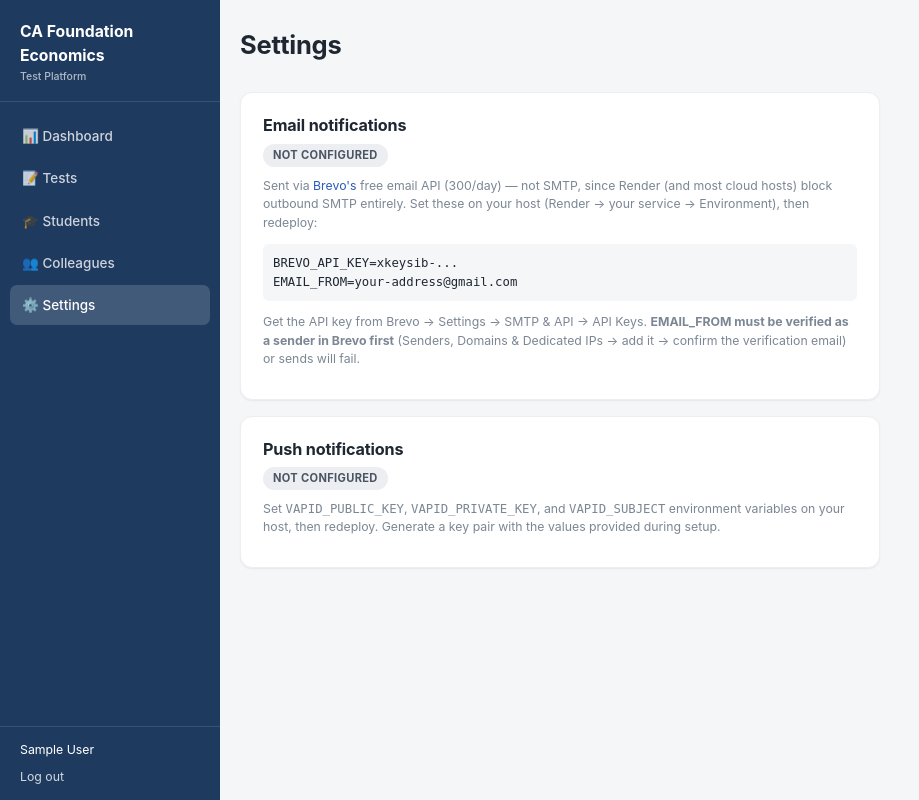
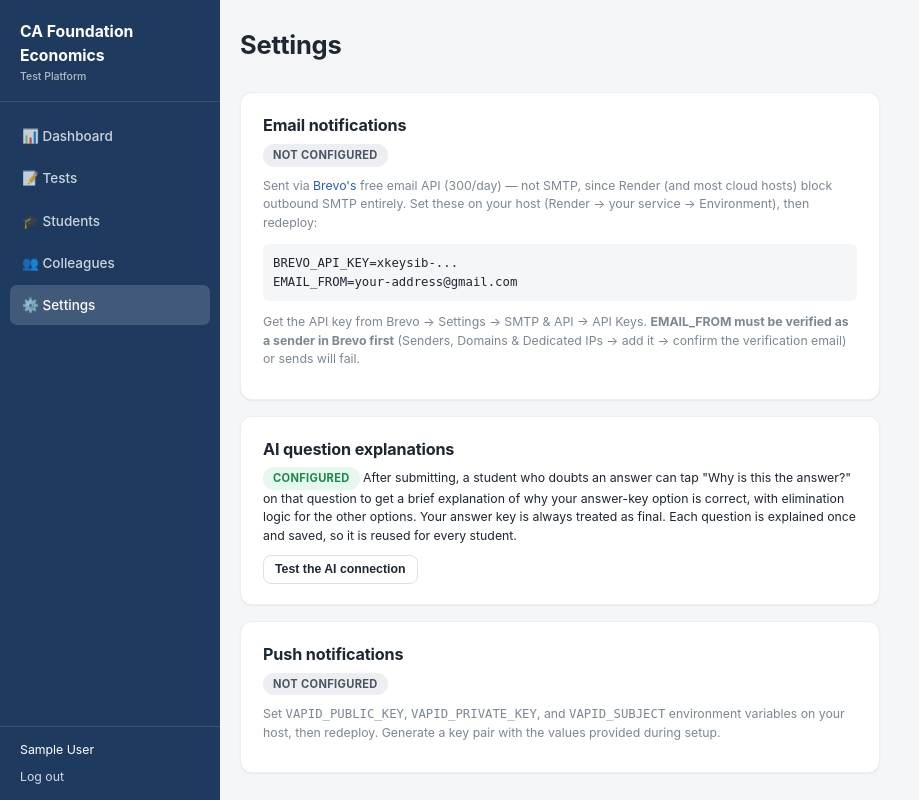
Before and after one commit to vkladdagst/ca-foundation-economics-test-platform, a Flask app: page /teacher/settings in a window 1280 px wide. Shown: the whole page, without its empty margins (0-919 px from the left). Run offline with Flask 3, Linux system fonts and the light colour scheme; the visitor is signed in with stand-in values (Sample User, id 1); data comes from the database, SQL or seed files in the repository; data that the repository does not hold is empty.

Commit message:
Add brief "Why is this the answer?" explanations for students' doubts
After submitting, a student can tap a button on any question to get a short
explanation of why the answer-key option is correct, with elimination logic
for the other options. Generated once per question via Google's free Gemini
API and saved for reuse, so quota is only spent on the first ask. Only
available after submission and where review is allowed; cleared when a
question's text, options or key change; off entirely unless GEMINI_API_KEY
is set. Teacher Settings gains a status card and a connection test.

Co-Authored-By: Claude Sonnet 5 <noreply@anthropic.com>

```diff
--- a/app/migrations.py
+++ b/app/migrations.py
@@ -26,6 +26,7 @@ logger = logging.getLogger(__name__)
 _ADDITIVE_COLUMNS = [
     ("tests", "target_batches_json", "TEXT"),
     ("tests", "chapter", "VARCHAR(150)"),
+    ("questions", "ai_explanation", "TEXT"),
 ]
 
 # (table, column, new_sql_type) — widen an existing column that turned out to
--- a/app/models.py
+++ b/app/models.py
@@ -180,6 +180,10 @@ class Question(db.Model):
     marks = db.Column(db.Float, nullable=False, default=1.0)
     negative_marks = db.Column(db.Float, nullable=False, default=0.0)
     explanation = db.Column(db.Text)
+    # Option-by-option explanation generated on demand the first time any
+    # student asks, then reused for everyone. Cleared whenever the question,
+    # its options or its correct answer are edited.
+    ai_explanation = db.Column(db.Text)
 
     responses = db.relationship("Response", backref="question", lazy="dynamic", cascade="all, delete-orphan")
 
--- a/app/teacher/routes.py
+++ b/app/teacher/routes.py
@@ -11,7 +11,7 @@ from werkzeug.utils import secure_filename
 from app.decorators import teacher_required
 from app.extensions import db
 from app.models import Test, Question, Submission, Response, Student, PushSubscription, Teacher
-from app.utils import excel_io, mail, push
+from app.utils import excel_io, explain, mail, push
 from app.utils.grading import test_statistics, question_statistics, compute_ranks, recalculate_test
 
 teacher_bp = Blueprint("teacher", __name__, template_folder="../../templates/teacher")
@@ -191,6 +191,7 @@ def test_duplicate(test_id):
             option_c=q.option_c, option_d=q.option_d,
             correct_answer=q.correct_answer, marks=q.marks,
             negative_marks=q.negative_marks, explanation=q.explanation,
+            ai_explanation=q.ai_explanation,
         ))
     db.session.commit()
     flash(f'Duplicated as "{copy.title}". Edit it and publish when ready.', "success")
@@ -363,6 +364,7 @@ def question_edit(test_id, qid):
         abort(404)
 
     if request.method == "POST":
+        before = (q.text, q.option_a, q.option_b, q.option_c, q.option_d, q.correct_answer)
         q.q_number = int(request.form.get("q_number") or q.q_number)
         q.text = request.form.get("text", "").strip()
         q.option_a = request.form.get("option_a", "").strip()
@@ -370,6 +372,8 @@ def question_edit(test_id, qid):
         q.option_c = request.form.get("option_c", "").strip()
         q.option_d = request.form.get("option_d", "").strip()
         q.correct_answer = request.form.get("correct_answer", "A").strip().upper()
+        if before != (q.text, q.option_a, q.option_b, q.option_c, q.option_d, q.correct_answer):
+            q.ai_explanation = None  # the saved explanation no longer matches this question
         q.marks = float(request.form.get("marks") or test.marks_per_question_default)
         q.negative_marks = float(request.form.get("negative_marks") or test.negative_marks_default)
         q.explanation = request.form.get("explanation", "").strip()
@@ -857,7 +861,22 @@ def settings():
         email_configured=mail.mail_configured(),
         push_configured=push.push_configured(),
         push_device_count=device_count,
+        ai_configured=explain.ai_configured(),
     )
+
+
+@teacher_bp.route("/settings/test-ai", methods=["POST"])
+@teacher_required
+def settings_test_ai():
+    if not explain.ai_configured():
+        flash("AI explanations are not configured. Set GEMINI_API_KEY first.", "error")
+        return redirect(url_for("teacher.settings"))
+    text, error = explain.generate_text("Reply with exactly: AI explanations are working.")
+    if error:
+        flash(f"AI test failed: {error} (see the server logs for details)", "error")
+    else:
+        flash(f"AI test succeeded — the service replied: {text[:120]}", "success")
+    return redirect(url_for("teacher.settings"))
 
 
 @teacher_bp.route("/settings/test-email", methods=["POST"])
--- /dev/null
+++ b/app/utils/explain.py
@@ -0,0 +1,135 @@
+"""On-demand "why is this option right and the others wrong" explanations.
+
+Uses Google's Gemini API (free tier, no card). Configured by env vars:
+  GEMINI_API_KEY  -- required; unset = feature is off and the app is unchanged
+  GEMINI_MODEL    -- optional override, defaults to DEFAULT_MODEL
+
+Each question is explained once and the text is saved on the question row, so
+the free-tier quota is only spent on the first student to ask about it.
+"""
+import logging
+import os
+import threading
+import time
+from collections import defaultdict, deque
+
+import requests
+
+from app.extensions import db
+
+logger = logging.getLogger(__name__)
+
+GEMINI_URL = "https://generativelanguage.googleapis.com/v1beta/models/{model}:generateContent"
+DEFAULT_MODEL = "gemini-2.5-flash"
+
+MAX_NEW_PER_STUDENT_PER_HOUR = 25
+MAX_CONCURRENT_GENERATIONS = 2
+
+_question_locks = defaultdict(threading.Lock)
+_generation_slots = threading.BoundedSemaphore(MAX_CONCURRENT_GENERATIONS)
+_recent_by_student = defaultdict(deque)
+
+
+def ai_configured():
+    return bool(os.environ.get("GEMINI_API_KEY"))
+
+
+def _build_prompt(question):
+    options = "\n".join(
+        f"({letter}) {question.option_text(letter)}"
+        for letter in "ABCD" if question.option_text(letter)
+    )
+    correct = question.correct_answer
+    return (
+        "You are a CA Foundation (ICAI) Business Economics teacher. A student has just finished "
+        "this multiple-choice test and believes an option other than the answer key is correct. "
+        "Briefly show them why the key answer is right, using elimination logic on the rest.\n\n"
+        f"Question: {question.text}\n{options}\n\n"
+        f"The correct answer, as fixed by the teacher, is ({correct}). Treat this as the answer key.\n\n"
+        "Be BRIEF: at most about 120 words in total. Simple English, PLAIN TEXT only (no markdown "
+        "symbols such as ** or #). Use exactly this layout:\n\n"
+        f"Answer: ({correct}) <the option, then one or two sentences on why it is correct>\n"
+        "Why not the others:\n"
+        "(X) <one short line saying exactly what makes this option fail, one line per wrong option>\n\n"
+        "If a calculation is involved, show only the key steps. Do not mention that you are an AI. "
+        "If you genuinely believe the answer key is wrong, still present it as the key and add a "
+        "last line: 'Note: please confirm this with your teacher.'"
+    )
+
+
+def generate_text(prompt):
+    """Returns (text, None) on success or (None, user-facing error message)."""
+    api_key = os.environ.get("GEMINI_API_KEY")
+    if not api_key:
+        return None, "Explanations are not switched on yet."
+    model = os.environ.get("GEMINI_MODEL", DEFAULT_MODEL)
+    try:
+        resp = requests.post(
+            GEMINI_URL.format(model=model),
+            headers={"x-goog-api-key": api_key, "Content-Type": "application/json"},
+            json={
+                "contents": [{"parts": [{"text": prompt}]}],
+                "generationConfig": {"temperature": 0.3, "maxOutputTokens": 4096},
+            },
+            timeout=30,
+        )
+    except requests.RequestException:
+        logger.exception("Gemini request failed")
+        return None, "Could not reach the explanation service. Please try again."
+
+    if resp.status_code == 429:
+        logger.warning("Gemini rate limit hit")
+        return None, "Lots of students are asking at once — please try again in a minute."
+    if resp.status_code != 200:
+        logger.error("Gemini error HTTP %s: %s", resp.status_code, resp.text[:300])
+        return None, "The explanation service had a problem. Please try again later."
+
+    try:
+        parts = resp.json()["candidates"][0]["content"]["parts"]
+        text = "".join(p.get("text", "") for p in parts).strip()
+    except (KeyError, IndexError, ValueError, TypeError):
+        logger.error("Unexpected Gemini response: %s", resp.text[:300])
+        return None, "The explanation service returned something unexpected. Please try again."
+    if not text:
+        return None, "No explanation was produced. Please try again."
+    return text, None
+
+
+def _over_student_limit(student_id):
+    now = time.time()
+    recent = _recent_by_student[student_id]
+    while recent and now - recent[0] > 3600:
+        recent.popleft()
+    return len(recent) >= MAX_NEW_PER_STUDENT_PER_HOUR
+
+
+def explanation_for(question, student_id):
+    """Returns (text, None) or (None, error message). Reuses the saved
+    explanation when there is one; otherwise generates and saves it."""
+    if question.ai_explanation:
+        return question.ai_explanation, None
+    if not (question.text or "").strip():
+        return None, "This question wasn't entered on screen, so an explanation can't be generated."
+    if not ai_configured():
+        return None, "Explanations are not switched on yet."
+
+    with _question_locks[question.id]:
+        db.session.refresh(question)  # another student may have just generated it
+        if question.ai_explanation:
+            return question.ai_explanation, None
+
+        if _over_student_limit(student_id):
+            return None, "You've asked for a lot of new explanations this hour — please try again later."
+        if not _generation_slots.acquire(blocking=False):
+            return None, "Lots of students are asking at once — please try again in a few seconds."
+        try:
+            text, error = generate_text(_build_prompt(question))
+        finally:
+            _generation_slots.release()
+        if error:
+            return None, error
+
+        _recent_by_student[student_id].append(time.time())
+        question.ai_explanation = text
+        db.session.commit()
+        return text, None
--- a/render.yaml
+++ b/render.yaml
@@ -41,3 +41,7 @@ services:
         value: smacaoutreach@gmail.com   # must be verified as a sender in Brevo first
       - key: BREVO_API_KEY
         sync: false   # your Brevo API key — add by hand in the dashboard
+
+      # --- AI question explanations (Google Gemini free tier) ---
+      - key: GEMINI_API_KEY
+        sync: false   # free key from aistudio.google.com/apikey — add by hand in the dashboard
--- a/static/css/style.css
+++ b/static/css/style.css
@@ -154,6 +154,8 @@ legend { font-weight: 650; padding: 0 6px; font-size: 0.92rem; }
 .stat-card .label { font-size: 0.78rem; text-transform: uppercase; letter-spacing: 0.04em; color: var(--grey-500); font-weight: 650; margin-bottom: 6px; }
 .stat-card .value { font-size: 1.7rem; font-weight: 750; color: var(--grey-900); }
 
+.explain-box { white-space: pre-wrap; background: var(--grey-50); border-left: 3px solid var(--primary); border-radius: 6px; padding: 12px 14px; margin-top: 10px; font-size: 0.9rem; line-height: 1.55; }
+
 .progress-bar-track { background: var(--grey-100); border-radius: 999px; height: 8px; overflow: hidden; margin-top: 4px; }
 .progress-bar-fill { background: var(--primary); height: 100%; border-radius: 999px; }
 
--- a/templates/teacher/settings.html
+++ b/templates/teacher/settings.html
@@ -18,6 +18,21 @@
     <pre class="small" style="background:var(--grey-50);padding:10px;border-radius:6px;overflow-x:auto;">BREVO_API_KEY=xkeysib-...
 EMAIL_FROM=your-address@gmail.com</pre>
     <p class="small muted">Get the API key from Brevo → Settings → SMTP &amp; API → API Keys. <strong>EMAIL_FROM must be verified as a sender in Brevo first</strong> (Senders, Domains &amp; Dedicated IPs → add it → confirm the verification email) or sends will fail.</p>
+  {% endif %}
+</div>
+
+<div class="card card-pad mb-16" style="max-width:640px;">
+  <h3>AI question explanations</h3>
+  {% if ai_configured %}
+    <p class="small"><span class="badge badge-active">Configured</span> After submitting, a student who doubts an answer can tap "Why is this the answer?" on that question to get a brief explanation of why your answer-key option is correct, with elimination logic for the other options. Your answer key is always treated as final. Each question is explained once and saved, so it is reused for every student.</p>
+    <form method="post" action="{{ url_for('teacher.settings_test_ai') }}">
+      <input type="hidden" name="csrf_token" value="{{ csrf_token() }}">
+      <button class="btn btn-sm" type="submit">Test the AI connection</button>
+    </form>
+  {% else %}
+    <p class="small"><span class="badge badge-draft">Not configured</span></p>
+    <p class="small muted">Uses Google's free Gemini API. Create a free key at <a href="https://aistudio.google.com/apikey" target="_blank" rel="noopener">aistudio.google.com/apikey</a>, then add it on Render (your service → Environment), and redeploy:</p>
+    <pre class="small" style="background:var(--grey-50);padding:10px;border-radius:6px;overflow-x:auto;">GEMINI_API_KEY=your-key-here</pre>
   {% endif %}
 </div>
 
```
Also changed, not shown: app/student/routes.py (+26 -2 lines), templates/student/mine.html (+39 -0 lines).
